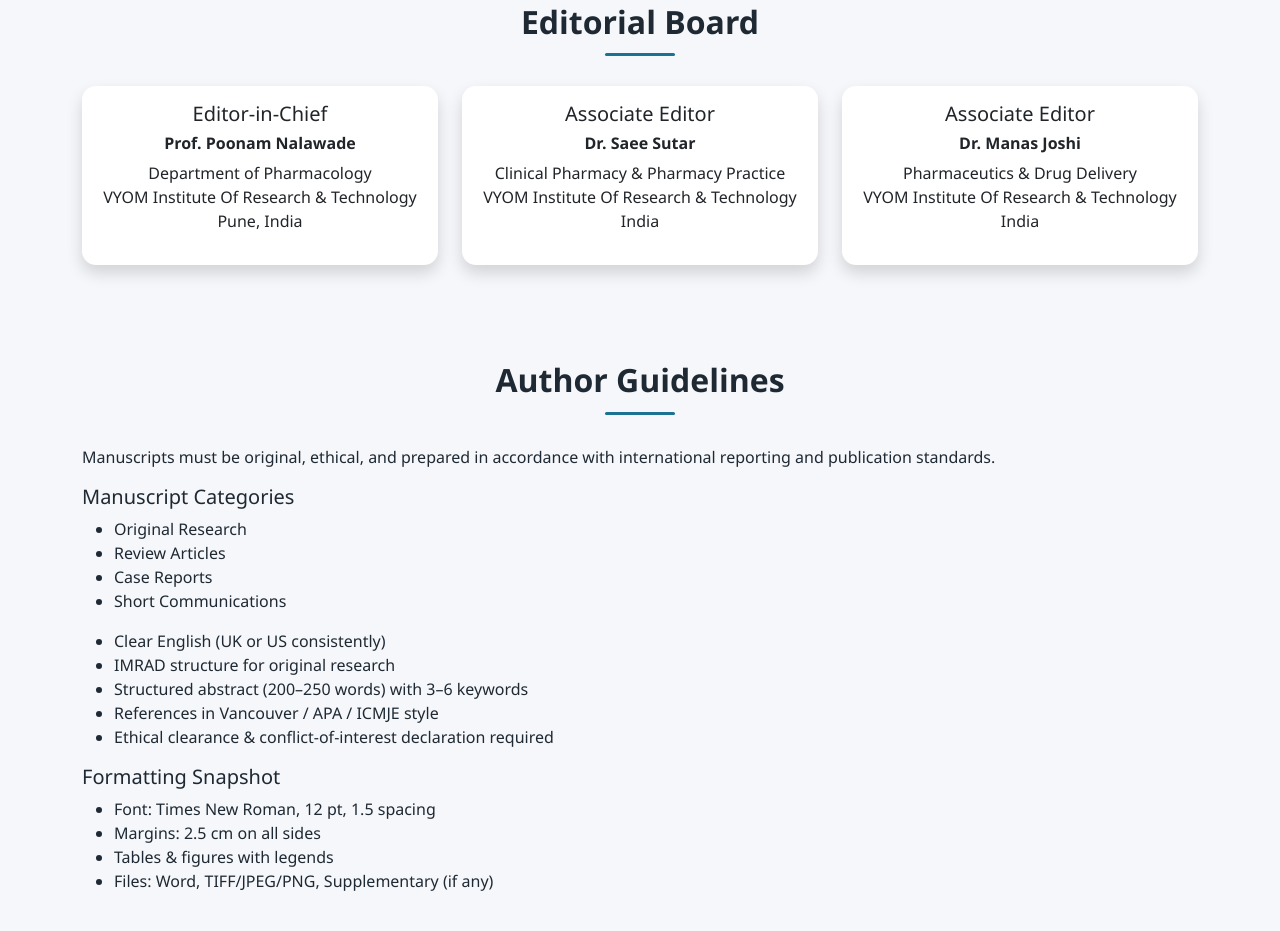
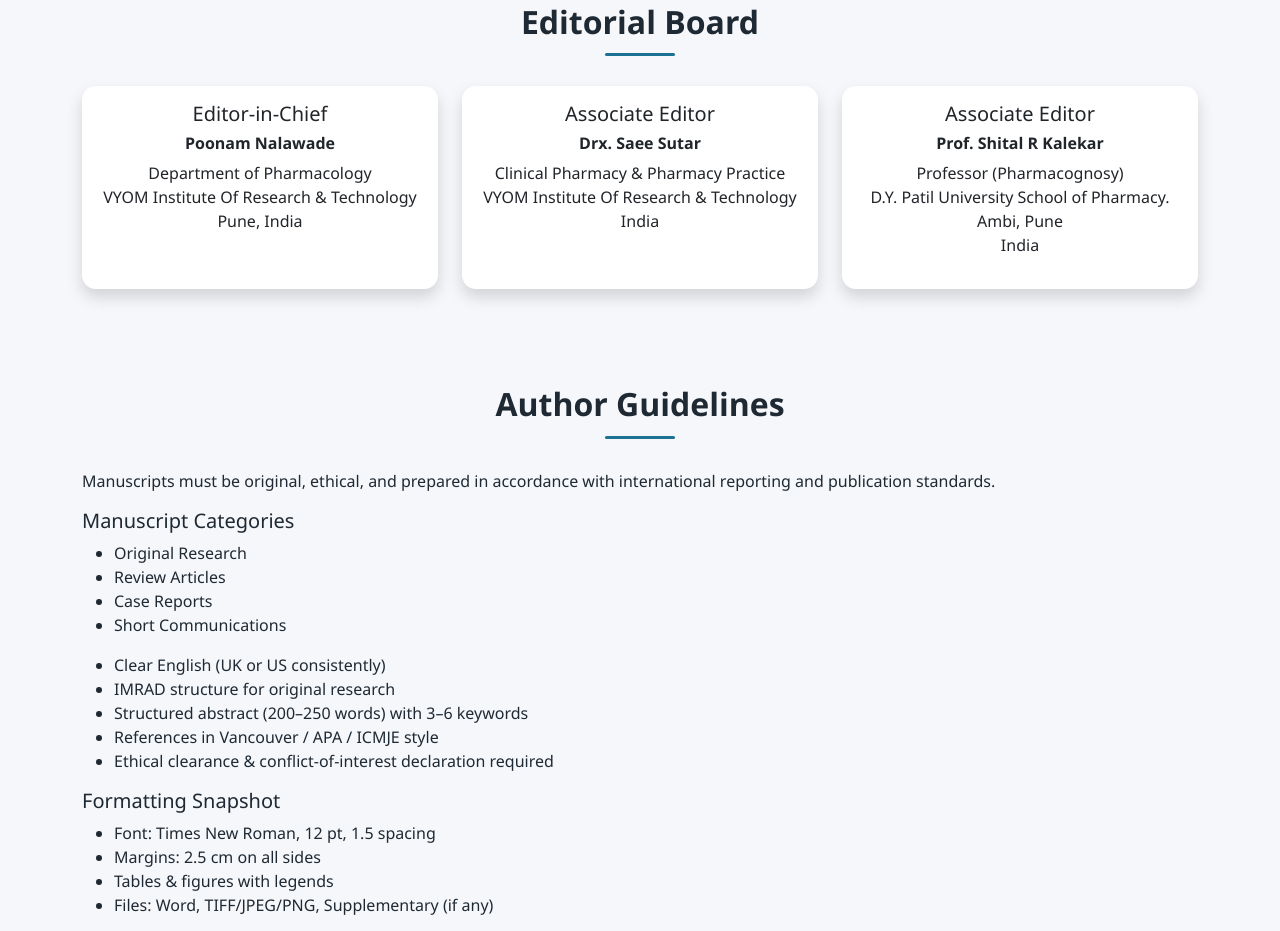
Before and after one commit to VYOM-Publication/VYOM, a plain HTML site: page index.html in a window 1280 px wide. Shown: the part 1078-2009 px from the top of the page. Drawn offline with nearby package versions, Linux system fonts and the light colour scheme.

Commit message:
Update index.html

```diff
--- a/index.html
+++ b/index.html
@@ -96,7 +96,7 @@
             <div class="card shadow h-100 text-center">
                 <div class="card-body">
                     <h5 class="card-title">Editor-in-Chief</h5>
-                    <h6 class="fw-bold">Prof. Poonam Nalawade</h6>
+                    <h6 class="fw-bold">Poonam Nalawade</h6>
                     <p>
                         Department of Pharmacology<br>
                         VYOM Institute Of Research & Technology<br>
@@ -110,7 +110,7 @@
             <div class="card shadow h-100 text-center">
                 <div class="card-body">
                     <h5 class="card-title">Associate Editor</h5>
-                    <h6 class="fw-bold">Dr. Saee Sutar</h6>
+                    <h6 class="fw-bold">Drx. Saee Sutar</h6>
                     <p>
                         Clinical Pharmacy & Pharmacy Practice<br>
                         VYOM Institute Of Research & Technology<br>
@@ -124,10 +124,10 @@
             <div class="card shadow h-100 text-center">
                 <div class="card-body">
                     <h5 class="card-title">Associate Editor</h5>
-                    <h6 class="fw-bold">Dr. Manas Joshi</h6>
+                    <h6 class="fw-bold">Prof. Shital R Kalekar</h6>
                     <p>
-                        Pharmaceutics & Drug Delivery<br>
-                        VYOM Institute Of Research & Technology<br>
+                        Professor (Pharmacognosy)<br>
+                        D.Y. Patil University School of Pharmacy. Ambi, Pune<br>
                         India
                     </p>
                 </div>
```
